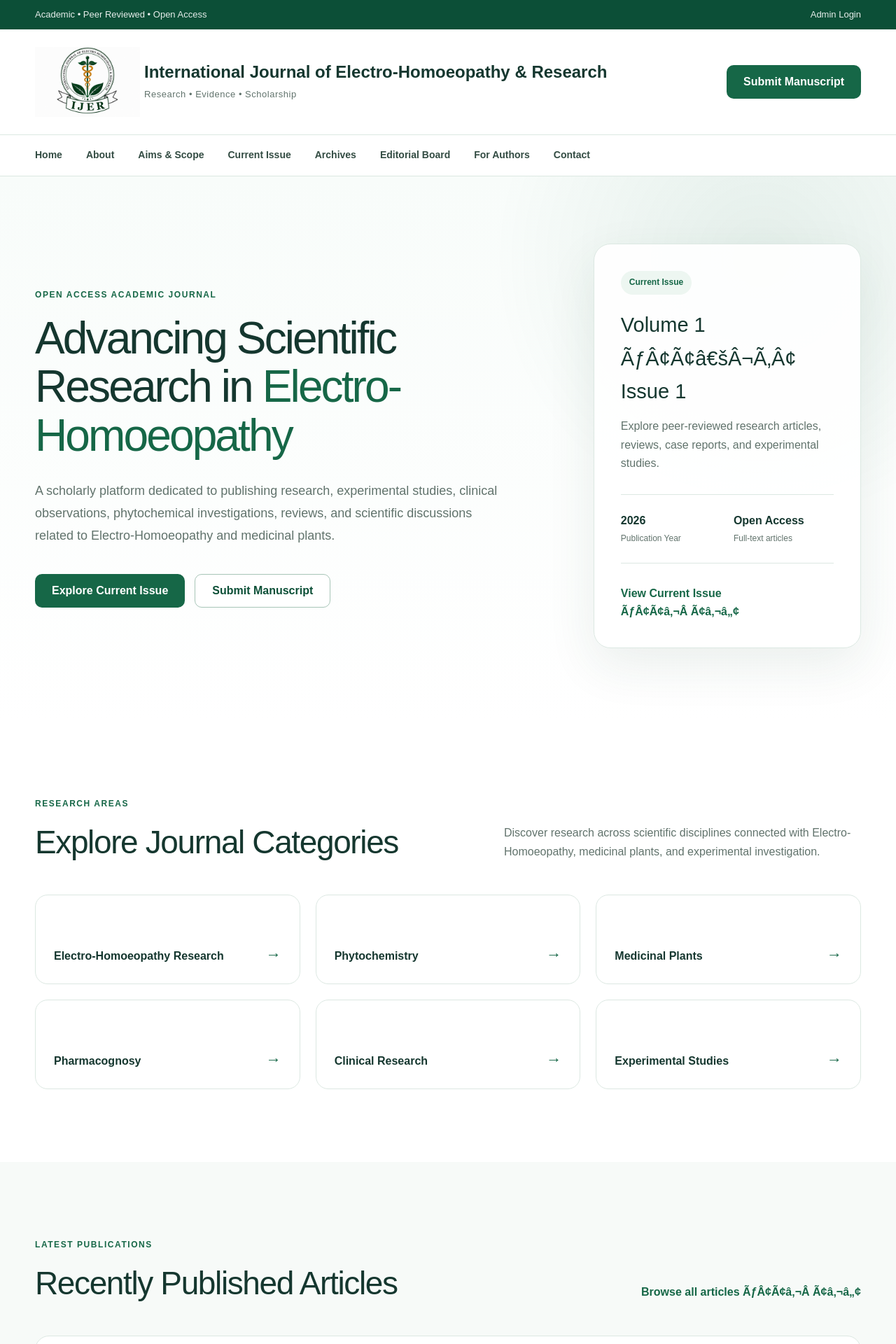
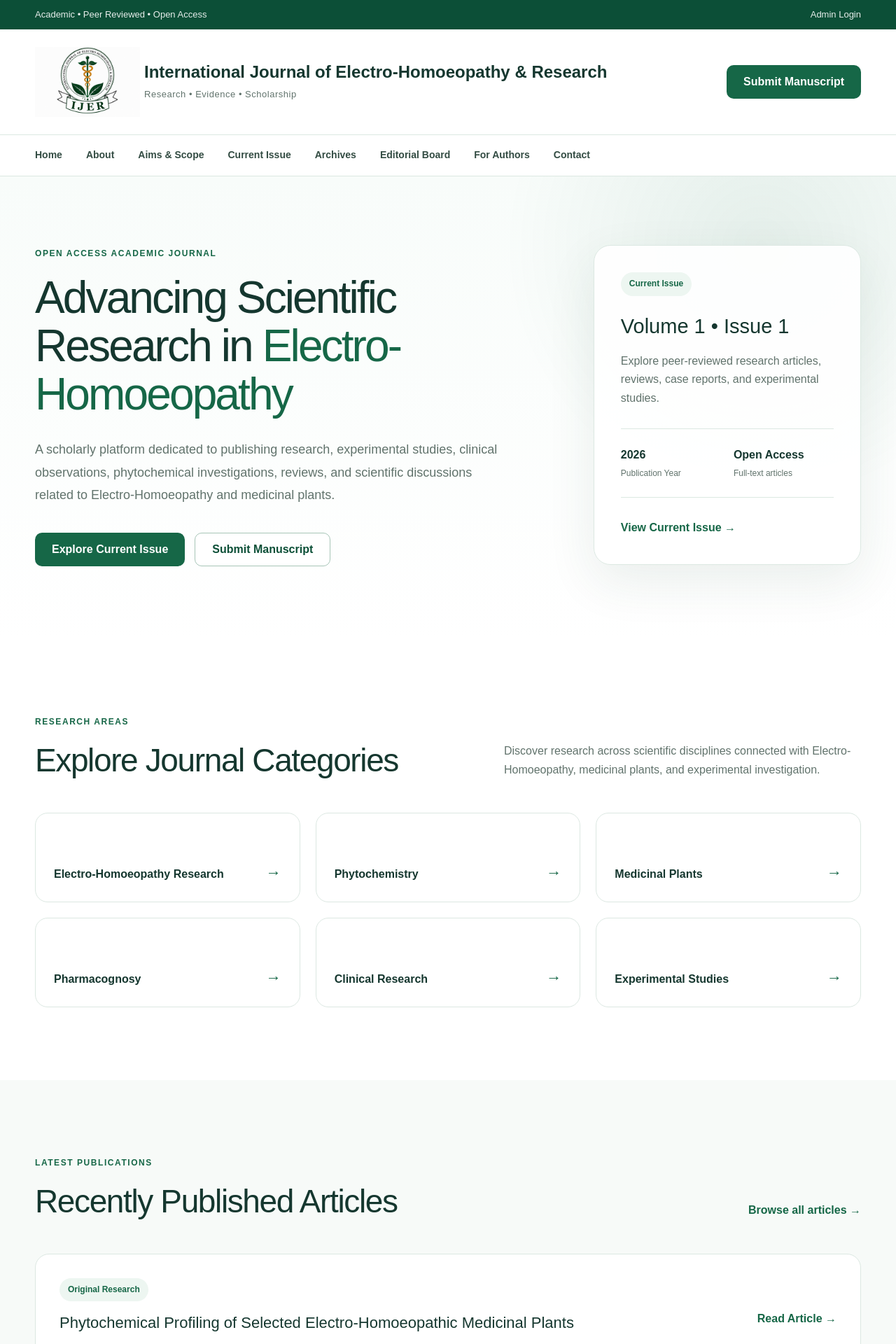
Before and after one commit to syednasrudeen11thstudies-stack/ijer-journal, a Next.js app: page / in a window 1280 px wide. Shown: the top 1920 px of the page at 70% size. Built offline with nearby package versions, Linux system fonts and the light colour scheme; no server answers; the database is empty.

Commit message:
Fix homepage encoding characters

```diff
--- a/app/page.tsx
+++ b/app/page.tsx
@@ -82,7 +82,7 @@ export default function Home() {
           <div className="hero-panel">
             <span className="panel-label">Current Issue</span>
 
-            <h2>Volume 1 ÃƒÂ¢Ã¢â€šÂ¬Ã‚Â¢ Issue 1</h2>
+            <h2>Volume 1 &bull; Issue 1</h2>
 
             <p>
               Explore peer-reviewed research articles, reviews, case reports,
@@ -102,7 +102,7 @@ export default function Home() {
             </div>
 
             <Link href="/current-issue" className="text-link">
-              View Current Issue ÃƒÂ¢Ã¢â‚¬Â Ã¢â‚¬â„¢
+              View Current Issue &rarr;
             </Link>
           </div>
         </div>
@@ -147,7 +147,7 @@ export default function Home() {
             </div>
 
             <Link href="/archives" className="text-link">
-              Browse all articles ÃƒÂ¢Ã¢â‚¬Â Ã¢â‚¬â„¢
+              Browse all articles &rarr;
             </Link>
           </div>
 
@@ -163,7 +163,7 @@ export default function Home() {
                 </div>
 
                 <Link href="/current-issue" className="article-link">
-                  Read Article ÃƒÂ¢Ã¢â‚¬Â Ã¢â‚¬â„¢
+                  Read Article &rarr;
                 </Link>
               </article>
             ))}
```
